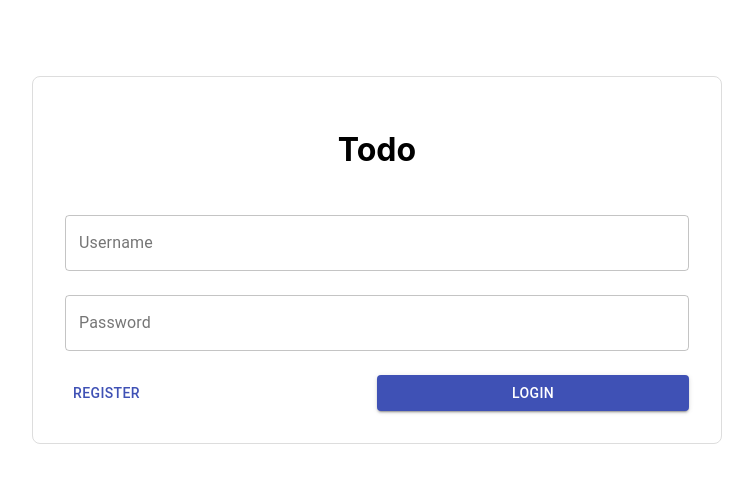
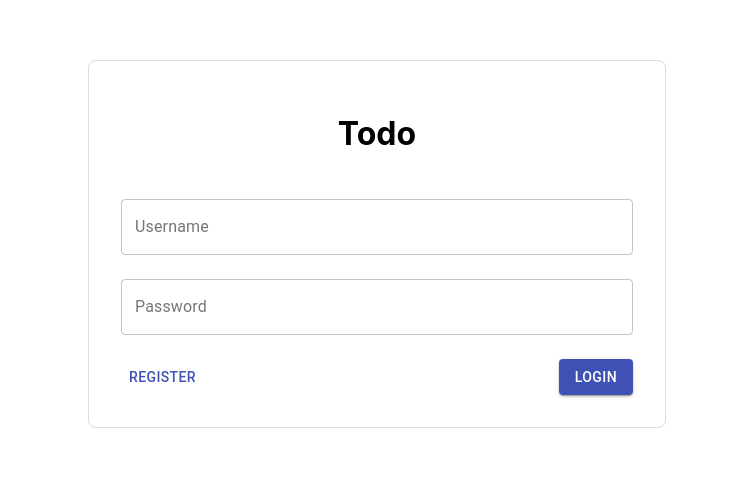
Before and after one commit to rahuljandial2/HTM2.0, a React (Create React App) app: page / in a window 1280 px wide. Shown: the part 156-638 px from the top of the page, without its empty margins (263-1016 px from the left). Built offline with nearby package versions, Linux system fonts and the light colour scheme.

Commit message:
Style correction
Corrected styles for the login page

```diff
--- a/src/App.css
+++ b/src/App.css
@@ -2,7 +2,6 @@
   display: grid;
   margin: auto;
   height: 100vh;
-  margin: 1rem;
 }
 .Login{
   border: 1px solid #ddd;
@@ -11,7 +10,12 @@
   padding: 2rem;
   display: grid;
   gap: 1.5rem;
-  width: 50%;
+  width: 100%;
+}
+@media (min-width: 600px) {
+  .Login{
+    width: 40%;
+  }
 }
 .Login-title{
   text-align: center;
--- a/src/login.js
+++ b/src/login.js
@@ -9,8 +9,8 @@ class Login extends Component {
         <TextField className="Login-input" label="Username" variant="outlined" />
         <TextField className="Login-input" label="Password" variant="outlined" />
         <div className="Login-btns">
-          <Button className="register" color="primary">Register</Button>
-          <Button className="Login" variant="contained" color="primary">Login</Button>
+          <Button color="primary">Register</Button>
+          <Button variant="contained" color="primary">Login</Button>
         </div>
       </form>
     );
```
